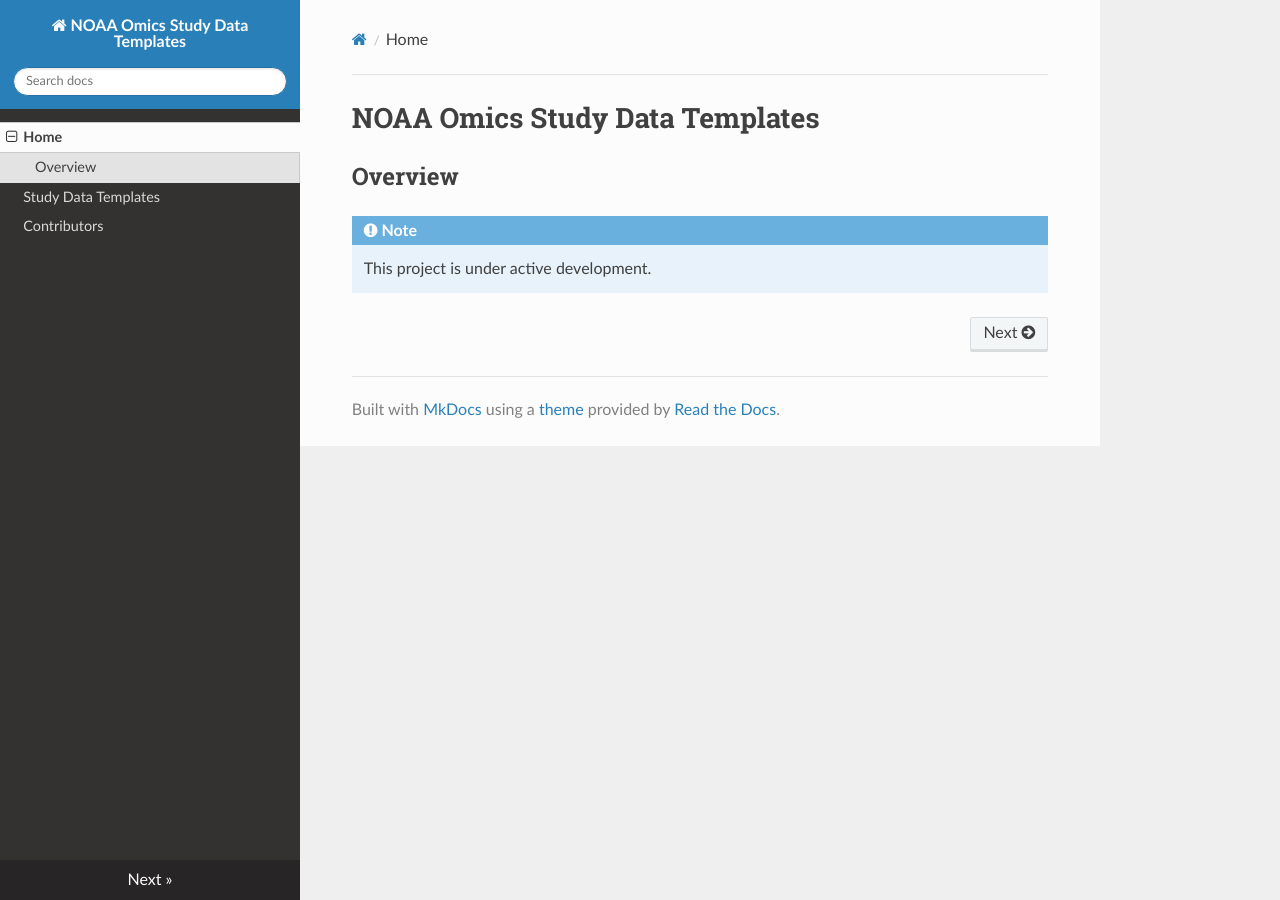
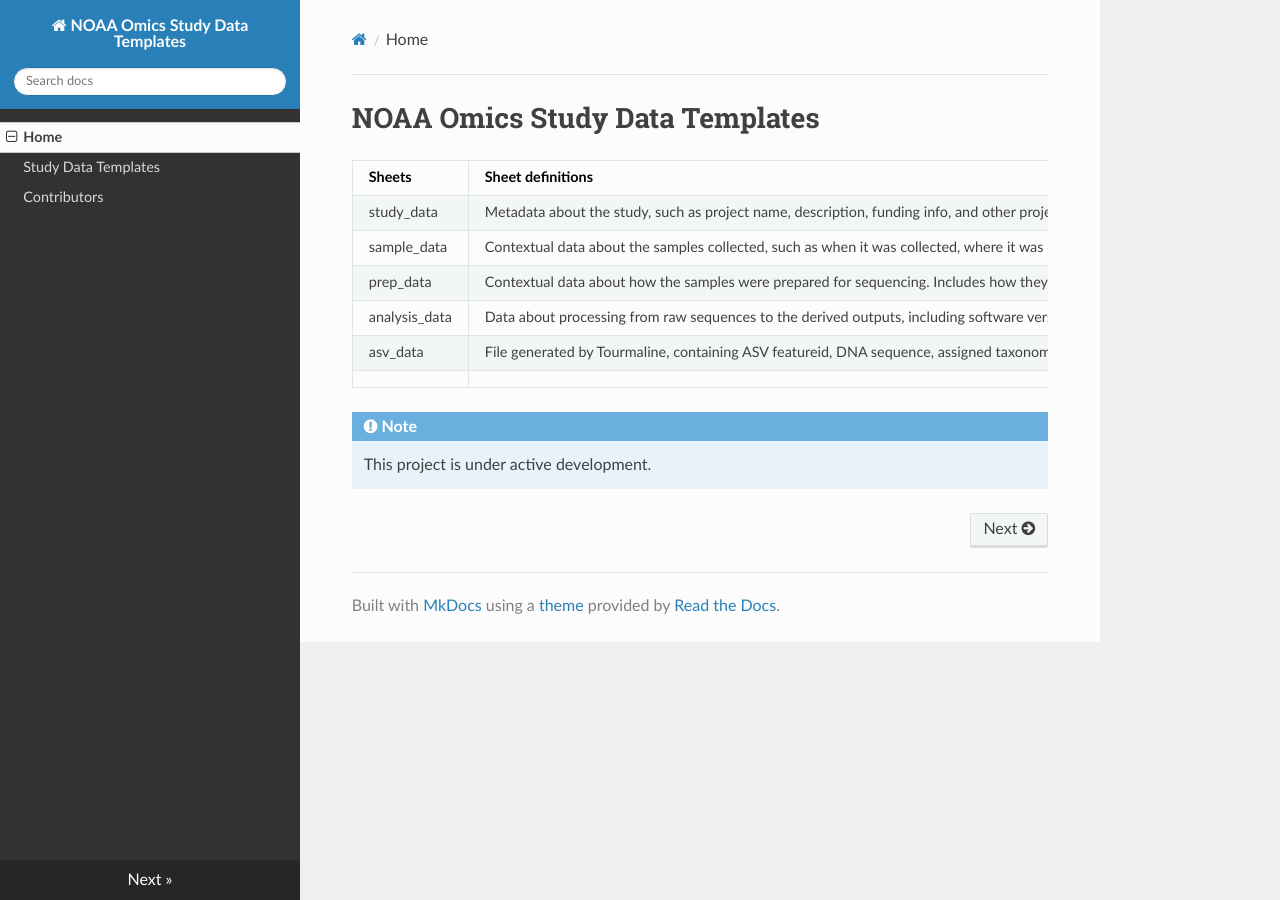
Before and after one commit to NOAA-Omics/noaa-omics-templates, an MkDocs documentation site: the page built from docs/index.md, in a window 1280 px wide. Built offline with MkDocs 1.6.1, drawn with Linux system fonts in a browser that asks for light colours; nearby versions of some CDN libraries.

Commit message:
Update index.md

```diff
--- a/docs/index.md
+++ b/docs/index.md
@@ -1,4 +1,13 @@
-{!README.md!}
+# NOAA Omics Study Data Templates
+
+| Sheets | Sheet definitions |
+|---|---|
+| study_data | Metadata about the study, such as project name, description, funding info, and other project-level metadata required by NCBI and OBIS. This is filled out at the start of a project. |
+| sample_data | Contextual data about the samples collected, such as when it was collected, where it was collected from, what kind of sample it is, and what were the properties of the environment or experimental condition from which the sample was taken. Each row is a distinct sample. Most of this information is recorded during sample collection. Many terms have controlled vocabulary, such as organism, env_broad_scale, waterBody. This file contains information that is submitted to NCBI when generating a BioSample. Other important fields for metadata processing include amplicon_sequenced, which helps to link together different types of metdata. This sheet contains terms from the MIMARKS survey water 6.0 package. For other types of samples (eg, sediment), use the appropriate AOML_MIMARKS.survey.sediment file. |
+| prep_data | Contextual data about how the samples were prepared for sequencing. Includes how they were extracted, what amplicon was targeted, how they were sequenced.  The 1st section of this file is in the format for an NCBI SRA upload and should NOT be rearranged or renamed. Each row is a separate sequencing library preparation, distinguished by a unique library_id. One sample from sample_prep could be represented multiple times on this sheet if multiple marker genes were amplified. |
+| analysis_data | Data about processing from raw sequences to the derived outputs, including software versions, processing parameters, reference database used. Often there is only one row for each amplicon that is sequenced. |
+| asv_data | File generated by Tourmaline, containing ASV featureid, DNA sequence, assigned taxonomy, confidence in taxonomy, and read counts for each sample. This file is not stored in the metadata sheet and is not required for submission to NCBI, but is necessary for submission to OBIS. Sample names in the file must match names in the metadata template. |
+|  |  |
 
 
 !!! note
```
